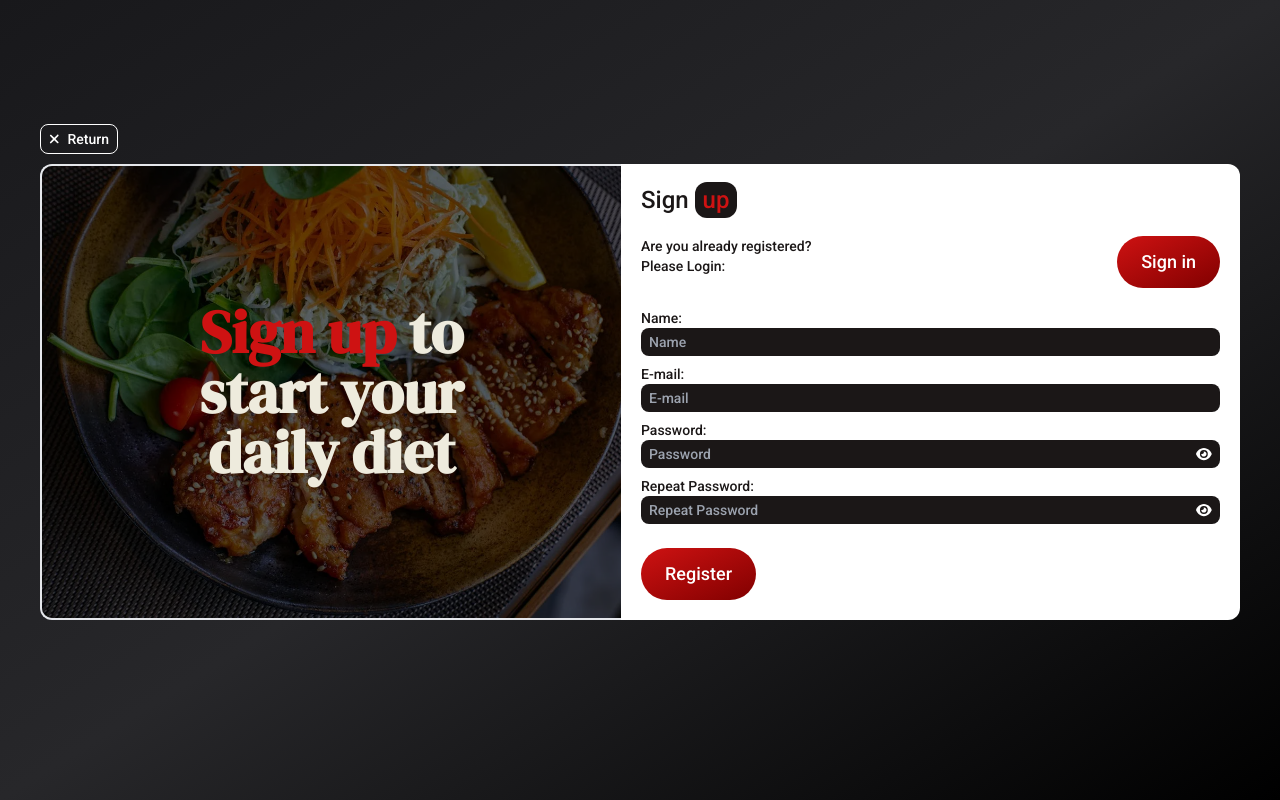
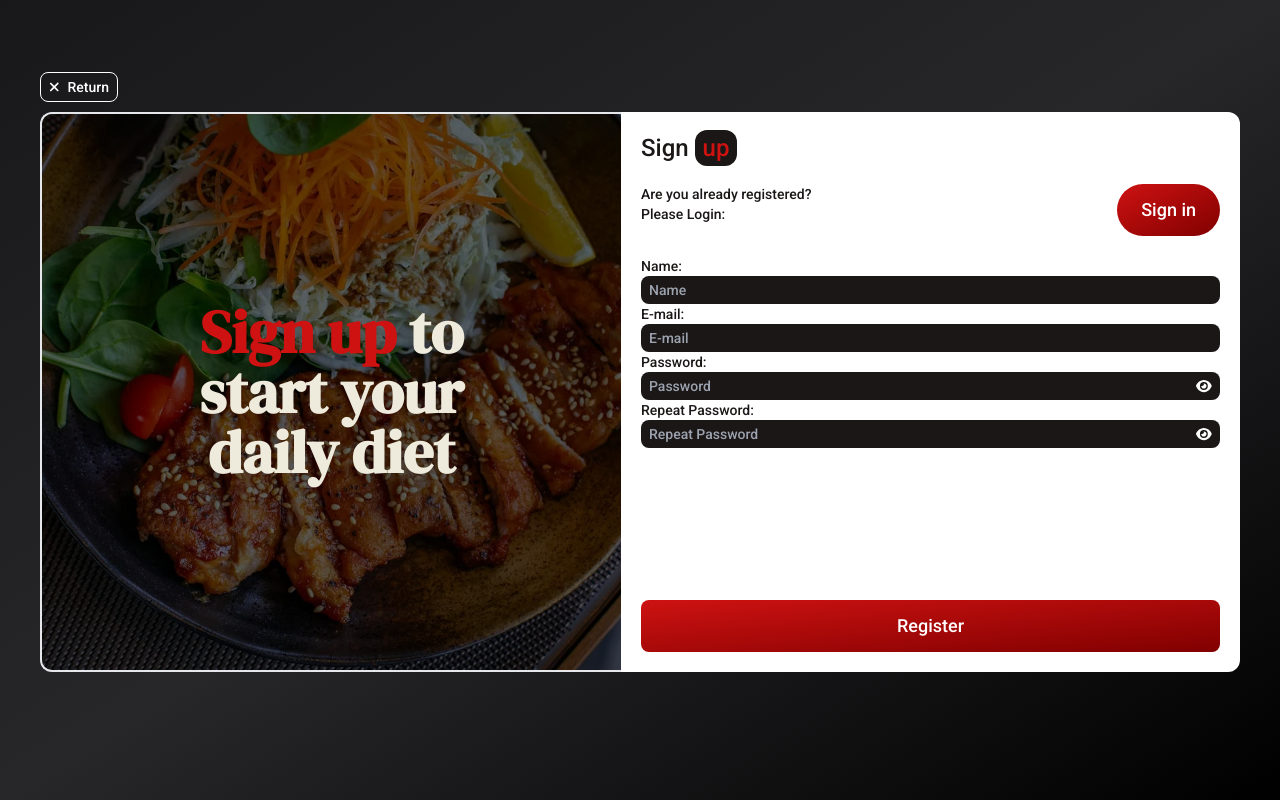
Before and after one commit to SantiagoMorais/daily-diet-frontend, a React (Vite) app: page /sign-up in a window 1280 px wide. Built offline with nearby package versions, Linux system fonts and the light colour scheme; no server answers.

Commit message:
style: adjusting tailwind variants button styles

```diff
--- a/src/components/home/hero/heroContent/taglineAndButtons/index.tsx
+++ b/src/components/home/hero/heroContent/taglineAndButtons/index.tsx
@@ -8,8 +8,8 @@ export const TaglineAndButtons = () => {
         <span className="text-primary">healthy eating</span>!
       </h2>
       <div className="flex flex-wrap gap-4">
-        <button className={button({ color: "secondary" })}>Register now</button>
-        <button className={button({ color: "primary", className: "px-12" })}>
+        <button className={button({ color: "secondary", format: "rounded" })}>Register now</button>
+        <button className={button({ color: "primary", format: "rounded", className: "px-12" })}>
           About us
         </button>
       </div>
--- a/src/components/navBar/index.tsx
+++ b/src/components/navBar/index.tsx
@@ -9,8 +9,8 @@ export const NavBar = () => {
       <Logo />
       <NavbarLinks />
       <div className="flex gap-4">
-        <Link to={"/sign-in"} className={button({ color: "secondary" })}>Sign in</Link>
-        <Link to={"/sign-up"} className={button({ color: "primary" })}>Sign up</Link>
+        <Link to={"/sign-in"} className={button({ color: "secondary", format: "rounded" })}>Sign in</Link>
+        <Link to={"/sign-up"} className={button({ color: "primary", format: "rounded" })}>Sign up</Link>
       </div>
     </div>
   );
--- a/src/components/signIn/SignInInfo/index.tsx
+++ b/src/components/signIn/SignInInfo/index.tsx
@@ -14,7 +14,7 @@ export const SignInInfo = () => {
           <br />
           Please sign up:
         </p>
-        <Link to={"/sign-up"} className={button({ color: "secondary" })}>
+        <Link to={"/sign-up"} className={button({ color: "secondary", format: "rounded" })}>
           Sign up
         </Link>
       </div>
--- a/src/components/signIn/SignInInfo/signInForm/index.tsx
+++ b/src/components/signIn/SignInInfo/signInForm/index.tsx
@@ -42,9 +42,10 @@ export const SignInForm = () => {
 
   return (
     <form
-      className="flex flex-col gap-2"
+      className="flex h-full flex-col justify-between gap-2"
       onSubmit={handleSubmit(handleLoginUser)}
     >
+      <div>
         <label htmlFor="email">
           E-mail:
           <input
@@ -81,10 +82,11 @@ export const SignInForm = () => {
             <p className={errorMessage()}>{errors.password.message}</p>
           )}
         </label>
+      </div>
 
       <button
         type="submit"
-        className={button({ color: "secondary", className: "mt-4" })}
+        className={button({ color: "secondary", format: "full", className: "rounded-lg" })}
       >
         Login
       </button>
--- a/src/components/signUp/signUpImage/index.tsx
+++ b/src/components/signUp/signUpImage/index.tsx
@@ -2,7 +2,7 @@ import signUpImage from "@assets/imgs/sign-up-image.webp";
 
 export const SignUpImage = () => {
   return (
-    <div className="relative hidden flex-1 overflow-hidden rounded-l-xl border-2 border-r-0 bg-black sm:block">
+    <div className="relative hidden flex-1 overflow-hidden rounded-l-xl border-2 border-r-0 bg-black sm:block min-h-[35rem]">
       <img
         src={signUpImage}
         alt="Signup image"
--- a/src/components/signUp/signUpInfo/index.tsx
+++ b/src/components/signUp/signUpInfo/index.tsx
@@ -1,6 +1,6 @@
-import { button } from "@styles/index";
 import { Link } from "react-router-dom";
 import { SignUpForm } from "./signUpForm";
+import { button } from "@styles/index";
 
 export const SignUpInfo = () => {
   return (
@@ -8,13 +8,14 @@ export const SignUpInfo = () => {
       <h2 className="text-2xl">
         Sign <span className="rounded-xl bg-bg px-2 py-1 text-primary">up</span>
       </h2>
+
       <div className="flex">
         <p className="flex-1">
           Are you already registered?
           <br />
           Please Login:
         </p>
-        <Link to={"/sign-in"} className={button({ color: "secondary" })}>
+        <Link to={"/sign-in"} className={button({ color: "secondary", format: "rounded" })}>
           Sign in
         </Link>
       </div>
--- a/src/components/signUp/signUpInfo/signUpForm/index.tsx
+++ b/src/components/signUp/signUpInfo/signUpForm/index.tsx
@@ -37,7 +37,7 @@ export const SignUpForm = () => {
       return;
     }
 
-    alert(registerNewUser.response?.message)
+    alert(registerNewUser.response?.message);
     return redirect("/");
   };
 
@@ -47,9 +47,10 @@ export const SignUpForm = () => {
 
   return (
     <form
-      className="flex flex-col gap-2"
+      className="flex h-full flex-col justify-between gap-2"
       onSubmit={handleSubmit(handleRegisterUser)}
     >
+      <div>
         <label htmlFor="name">
           Name:
           <input
@@ -59,7 +60,9 @@ export const SignUpForm = () => {
             className="w-full rounded-lg bg-bg px-2 py-1 text-white"
             {...register("name")}
           />
-        {errors.name && <p className={errorMessage()}>{errors.name.message}</p>}
+          {errors.name && (
+            <p className={errorMessage()}>{errors.name.message}</p>
+          )}
         </label>
 
         <label htmlFor="email">
@@ -121,10 +124,15 @@ export const SignUpForm = () => {
             <p className={errorMessage()}>{errors.repeatPassword.message}</p>
           )}
         </label>
+      </div>
 
       <button
         type="submit"
-        className={button({ color: "secondary", className: "mt-4" })}
+        className={button({
+          color: "secondary",
+          format: "full",
+          className: "rounded-lg",
+        })}
       >
         Register
       </button>
--- a/src/styles/index.ts
+++ b/src/styles/index.ts
@@ -1,13 +1,21 @@
 import { tv } from "tailwind-variants";
 
 export const button = tv({
-  base: "text-lg w-fit px-6 py-3 rounded-full duration-300 text-nowrap h-fit",
+  base: "text-lg w-fit px-6 py-3 duration-300 text-nowrap h-fit",
   variants: {
     color: {
       primary:
-        "text-bg bg-gradient-to-br from-white to-zinc-400 hover:text-primary hover:scale-110 hover:opacity-80",
-      secondary:
-        "text-white bg-gradient-to-br from-primary to-secondary hover:scale-110 hover:opacity-80",
+        "text-bg bg-gradient-to-br from-white to-zinc-400 hover:text-primary ",
+      secondary: "text-white bg-gradient-to-br from-primary to-secondary",
+    },
+    format: {
+      rounded: "rounded-full",
+      full: "w-full",
+      common: "rounded-lg"
+    },
+    hoverEffects: {
+      scale: "hover:scale-110",
+      opacity: "hover:opacity-80",
     },
   },
 });
```
Lines whose indentation alone changed are shown as unchanged.
